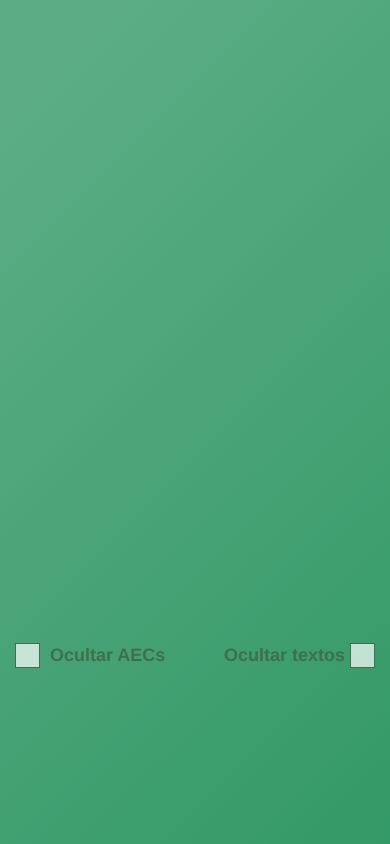
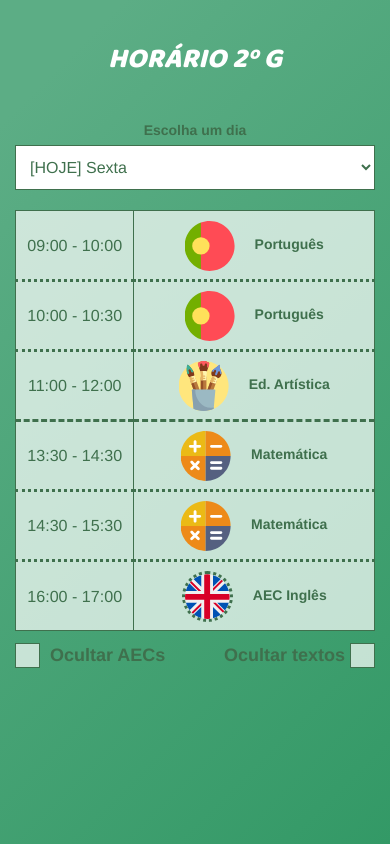
Before and after one commit to AfonsoFG/turma2g, a website: page index.html in a window 390 px wide. Drawn offline with Linux system fonts and the light colour scheme.

Commit message:
Fix body height on mobile PWA

```diff
--- a/css/styles.css
+++ b/css/styles.css
@@ -28,16 +28,8 @@ html{font-family:sans-serif;-ms-text-size-adjust:100%;-webkit-text-size-adjust:1
     margin: 0 auto
 }
 
-.bgfix {
+body, html {
     background: linear-gradient(135deg, #5CAD85 10%, #339966 100%);
-    position: fixed;
-    top: 0;
-    left: 0;
-    height: 100vh;
-    width: 100vw;
-}
-
-body, html {
     overflow-x: hidden;
     color: #3F704D;
     height: 100%
--- a/index.html
+++ b/index.html
@@ -28,7 +28,6 @@
     <meta name="theme-color" content="#339966">
 </head>
 <body>
-    <div class="bgfix"></div>
 	<div class="container">
 		<div class="row">
 			<div class="col100">
--- a/js/scripts.js
+++ b/js/scripts.js
@@ -4,6 +4,8 @@ window.onload = () => {
     if ('serviceWorker' in navigator) {
       navigator.serviceWorker.register('./sw.js');
     }
+
+    document.body.style.height = document.documentElement.clientHeight;
 }
 
   const horarioObj = {
```
